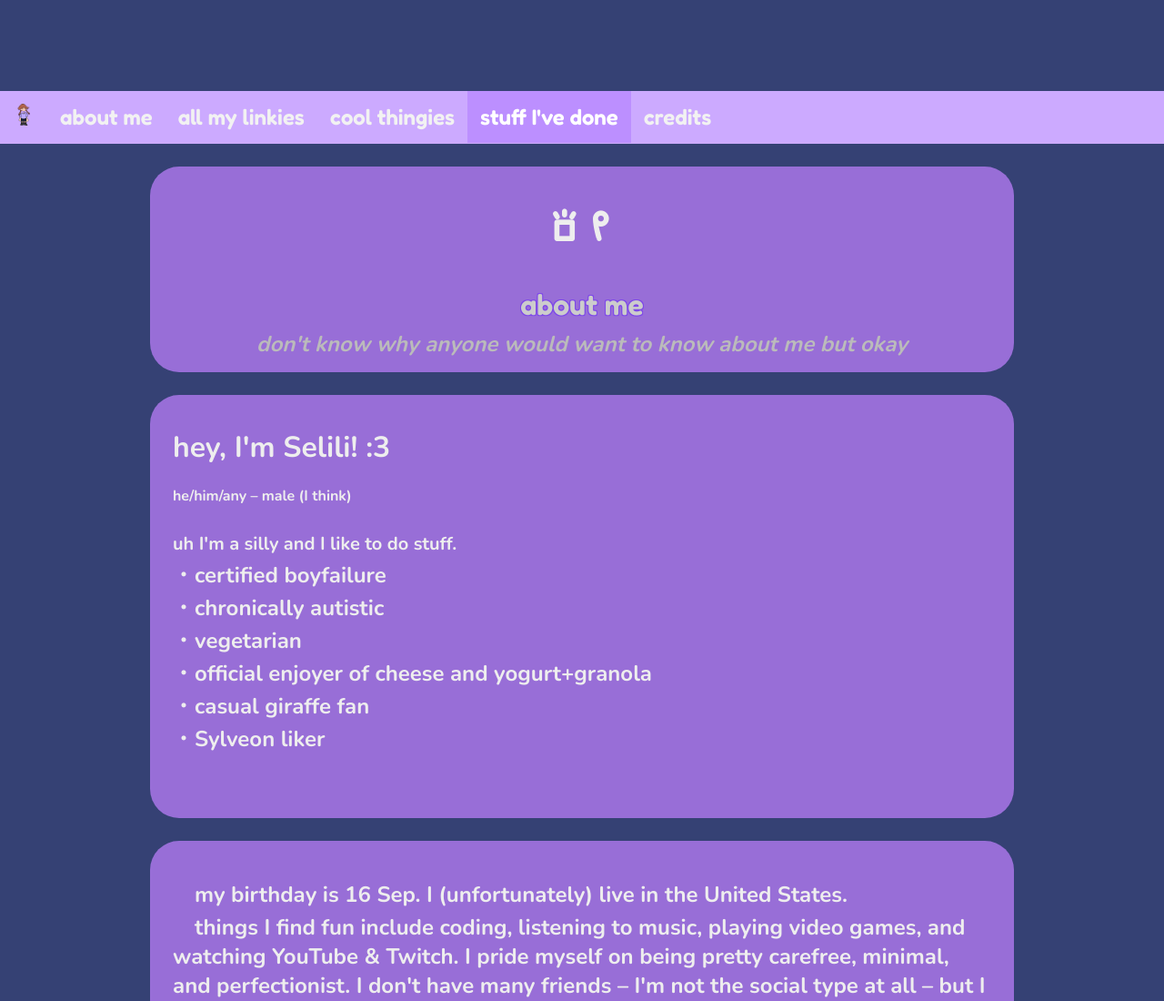
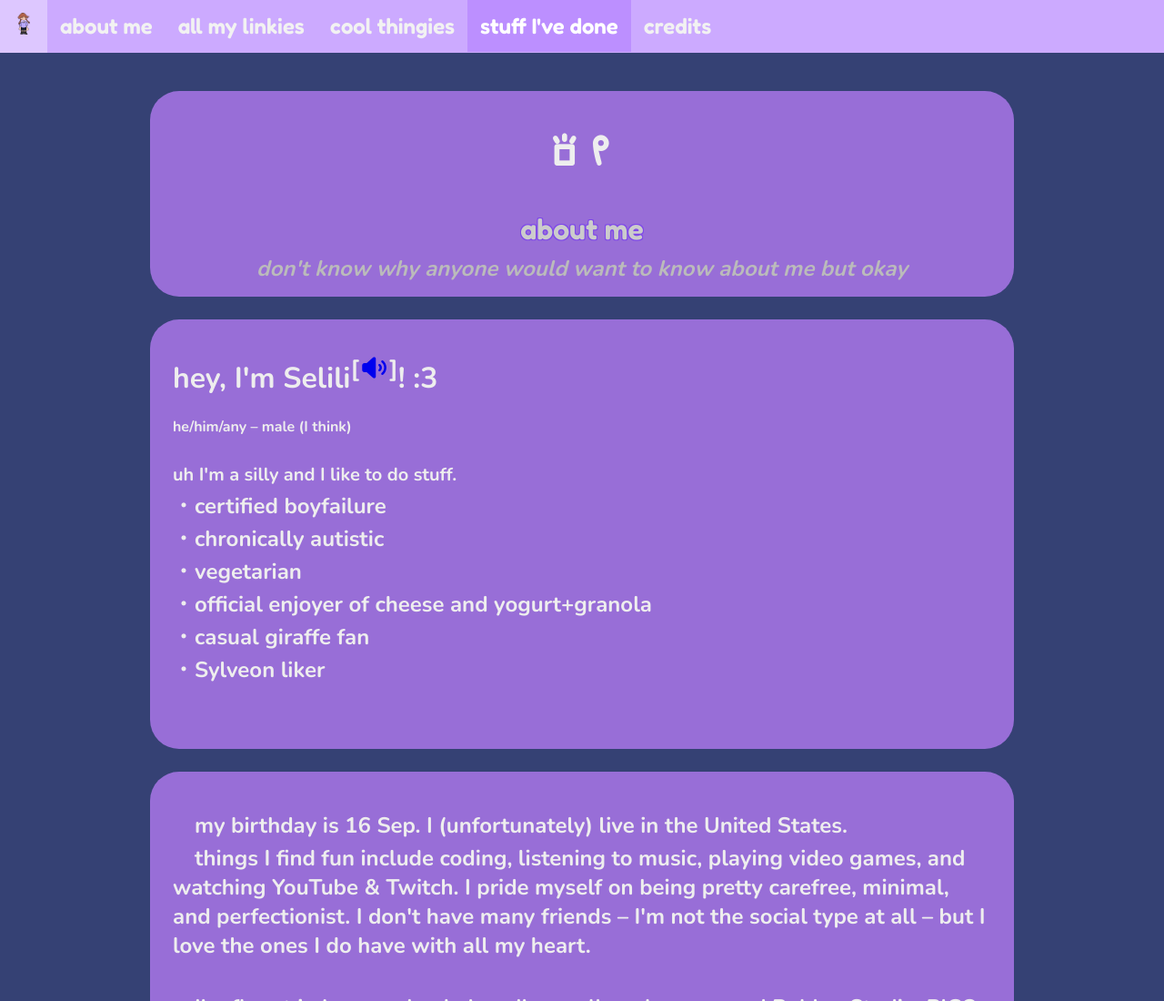
Before and after one commit to SeliliPona/selilipona.github.io, a plain HTML site: page about/index.html in a window 1280 px wide. Shown: the top 1100 px of the page at 91% size. Drawn offline with Linux system fonts and the light colour scheme.

Commit message:
good boy topnav \\^.^// – also name pronunciation

```diff
--- a/about/index.html
+++ b/about/index.html
@@ -5,6 +5,10 @@
         <title>sona mi - lipu pi jan Selili</title>
         <meta name="description" content="personal website for Selili">
         <link rel="icon" type="image/x-png" href="../assets/img/selili.png">
+        <link href="../assets/fontawesome/css/fontawesome.css" rel="stylesheet" />
+        <link href="../assets/fontawesome/css/brands.css" rel="stylesheet" />
+        <link href="../assets/fontawesome/css/regular.css" rel="stylesheet" />
+        <link href="../assets/fontawesome/css/solid.css" rel="stylesheet" />
         <link rel="stylesheet" href="../thing.css" />
         <link rel="stylesheet" href="../topnav.css" />
         <script src="../topnav.js"></script>
@@ -22,6 +26,12 @@
             <a href="https://selilipona.github.io/credits">credits</a>
             <a href="javascript:void(0);" class="icon" onclick="toggleTopnav()">•••</a>
         </div>
+        <script>
+            var seliliAudio = new Audio("../assets/audio/selili.mp3")
+            function playAudio() {
+
+            }
+        </script>
         <main>
             <header class="hero">
                 <div class="row">
@@ -33,7 +43,7 @@
             </header>
         </main>
         <main>
-            <h1>hey, I'm Selili! :3</h1>
+            <h1>hey, I'm Selili<sup>[<a href="javascript:void(0);" onclick="seliliAudio.play()"><i class="fa-solid fa-volume"></i></a>]</sup>! :3</h1>
             he/him/any – male (I think)
             <p class="paragraph">
                 <small>uh I'm a silly and I like to do stuff.</small><br>
--- a/topnav.css
+++ b/topnav.css
@@ -2,6 +2,9 @@
 .topnav {
   background-color: #caf;
   overflow: hidden;
+  position: fixed;
+  top: 0;
+  width: 100%;
 }
 
 /* Style the links inside the navigation bar */
@@ -53,7 +56,7 @@
 
 /* The "responsive" class is added to the topnav with JavaScript when the user clicks on the icon. This class makes the topnav look good on small screens (display the links vertically instead of horizontally) */
 @media screen and (max-width: 600px) {
-  .topnav.responsive {position: relative;}
+  /* .topnav.responsive {position: relative;} */
   .topnav.responsive a.icon {
     position: absolute;
     right: 0;
```
Also changed, not shown: 1 other file.
